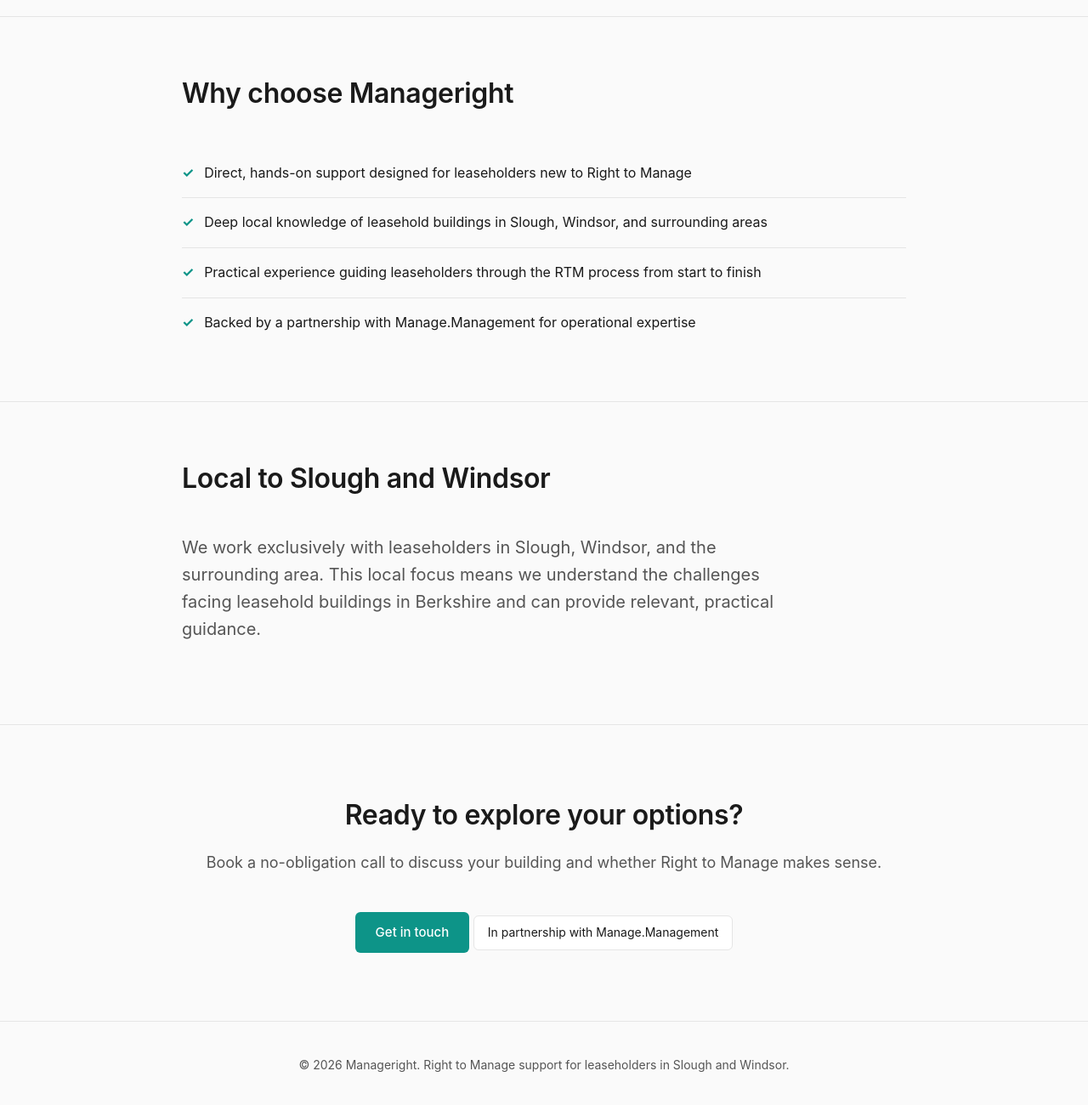
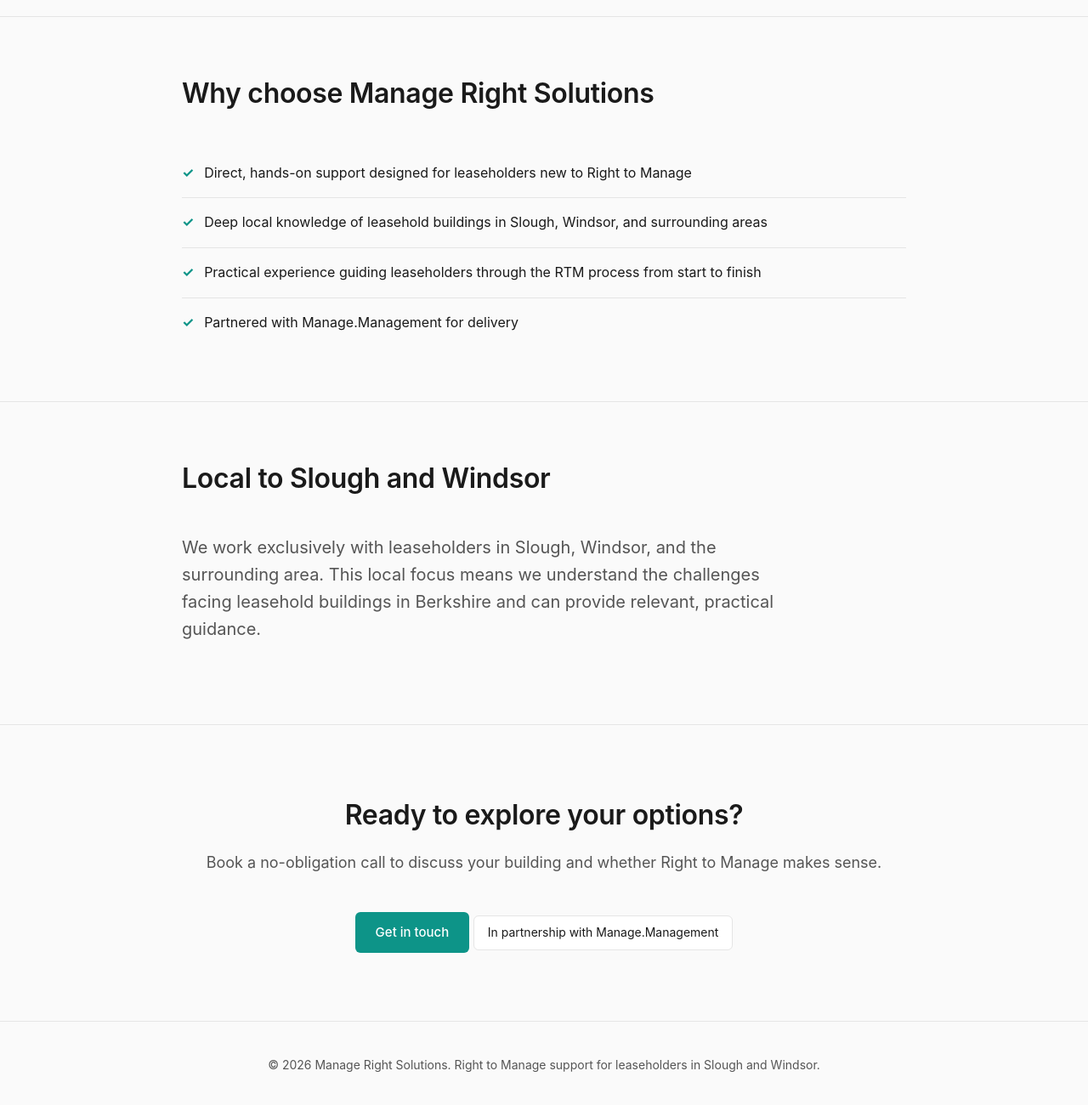
Before and after one commit to thisisanadvert/manageright, a plain HTML site: page index.html in a window 1280 px wide. Shown: the part 1080-2380 px from the top of the page at 85% size. Drawn offline with Linux system fonts and the light colour scheme.

Commit message:
Update branding from Manageright to Manage Right Solutions

```diff
--- a/index.html
+++ b/index.html
@@ -3,7 +3,7 @@
 <head>
     <meta charset="UTF-8">
     <meta name="viewport" content="width=device-width, initial-scale=1.0">
-    <title>Manageright - Right to Manage Support in Slough & Windsor</title>
+    <title>Manage Right Solution - Right to Manage Support in Slough & Windsor</title>
     <meta name="description" content="Hands-on Right to Manage support for leaseholders in Slough and Windsor. Expert guidance from first conversation to next steps.">
     <style>
         * {
@@ -249,7 +249,7 @@
     <header>
         <div class="container">
             <div class="header-content">
-                <div class="logo">Manageright</div>
+                <div class="logo">Manage Right Solutions</div>
                 <div class="header-right">
                     <span class="area-badge">Slough & Windsor</span>
                     <button class="theme-toggle" id="themeToggle" aria-label="Toggle theme">☾</button>
@@ -290,12 +290,12 @@
 
         <section>
             <div class="container">
-                <h2>Why choose Manageright</h2>
+                <h2>Why choose Manage Right Solutions</h2>
                 <ul class="features">
                     <li>Direct, hands-on support designed for leaseholders new to Right to Manage</li>
                     <li>Deep local knowledge of leasehold buildings in Slough, Windsor, and surrounding areas</li>
                     <li>Practical experience guiding leaseholders through the RTM process from start to finish</li>
-                    <li>Backed by a partnership with Manage.Management for operational expertise</li>
+                    <li>Partnered with Manage.Management for delivery</li>
                 </ul>
             </div>
         </section>
@@ -319,7 +319,7 @@
 
     <footer>
         <div class="container">
-            <p>&copy; 2026 Manageright. Right to Manage support for leaseholders in Slough and Windsor.</p>
+            <p>&copy; 2026 Manage Right Solutions. Right to Manage support for leaseholders in Slough and Windsor.</p>
         </div>
     </footer>
 
```
